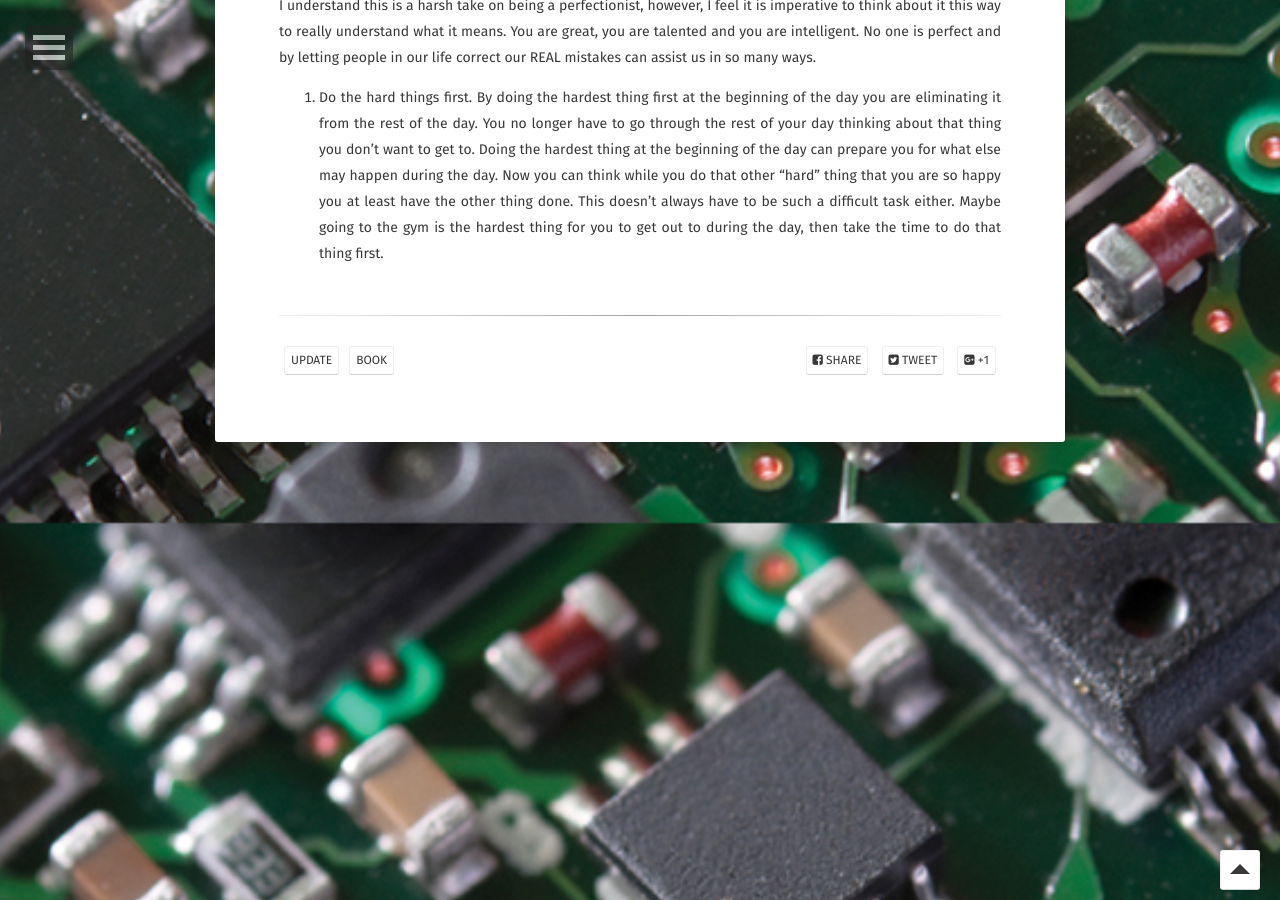
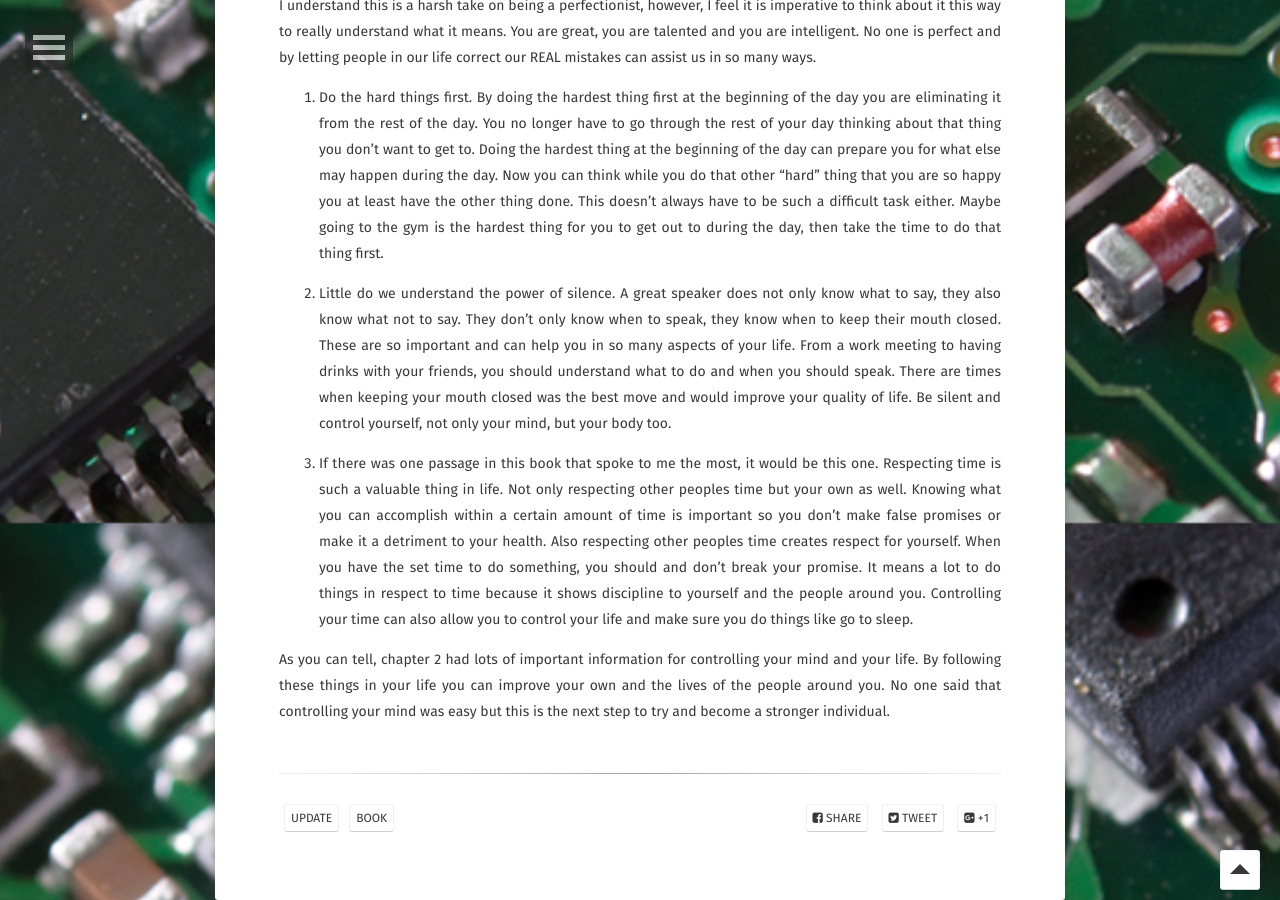
Before and after one commit to Markay12/MarkInfo-Projects, a Jekyll site: the page built from _posts/2022-11-15-disciplinedestiny.md, in a window 1280 px wide and 900 px high, scrolled down 3077 px. Built offline with Jekyll 4.4.1, drawn with Linux system fonts in a browser that asks for light colours; some web fonts are replaced; some of the changed text lies outside the part shown.

Commit message:
finish chapter two notes

```diff
--- a/_posts/2022-11-15-disciplinedestiny.md
+++ b/_posts/2022-11-15-disciplinedestiny.md
@@ -62,3 +62,10 @@ The main points and things to think while reading through this chapter to me are
 I understand this is a harsh take on being a perfectionist, however, I feel it is imperative to think about it this way to really understand what it means. You are great, you are talented and you are intelligent. No one is perfect and by letting people in our life correct our REAL mistakes can assist us in so many ways.
 
 5. Do the hard things first. By doing the hardest thing first at the beginning of the day you are eliminating it from the rest of the day. You no longer have to go through the rest of your day thinking about that thing you don't want to get to. Doing the hardest thing at the beginning of the day can prepare you for what else may happen during the day. Now you can think while you do that other "hard" thing that you are so happy you at least have the other thing done. This doesn't always have to be such a difficult task either. Maybe going to the gym is the hardest thing for you to get out to during the day, then take the time to do that thing first.
+
+
+6. Little do we understand the power of silence. A great speaker does not only know what to say, they also know what not to say. They don't only know when to speak, they know when to keep their mouth closed. These are so important and can help you in so many aspects of your life. From a work meeting to having drinks with your friends, you should understand what to do and when you should speak. There are times when keeping your mouth closed was the best move and would improve your quality of life. Be silent and control yourself, not only your mind, but your body too.
+
+7. If there was one passage in this book that spoke to me the most, it would be this one. Respecting time is such a valuable thing in life. Not only respecting other peoples time but your own as well. Knowing what you can accomplish within a certain amount of time is important so you don't make false promises or make it a detriment to your health. Also respecting other peoples time creates respect for yourself. When you have the set time to do something, you should and don't break your promise. It means a lot to do things in respect to time because it shows discipline to yourself and the people around you. Controlling your time can also allow you to control your life and make sure you do things like go to sleep.
+
+As you can tell, chapter 2 had lots of important information for controlling your mind and your life. By following these things in your life you can improve your own and the lives of the people around you. No one said that controlling your mind was easy but this is the next step to try and become a stronger individual.
```
